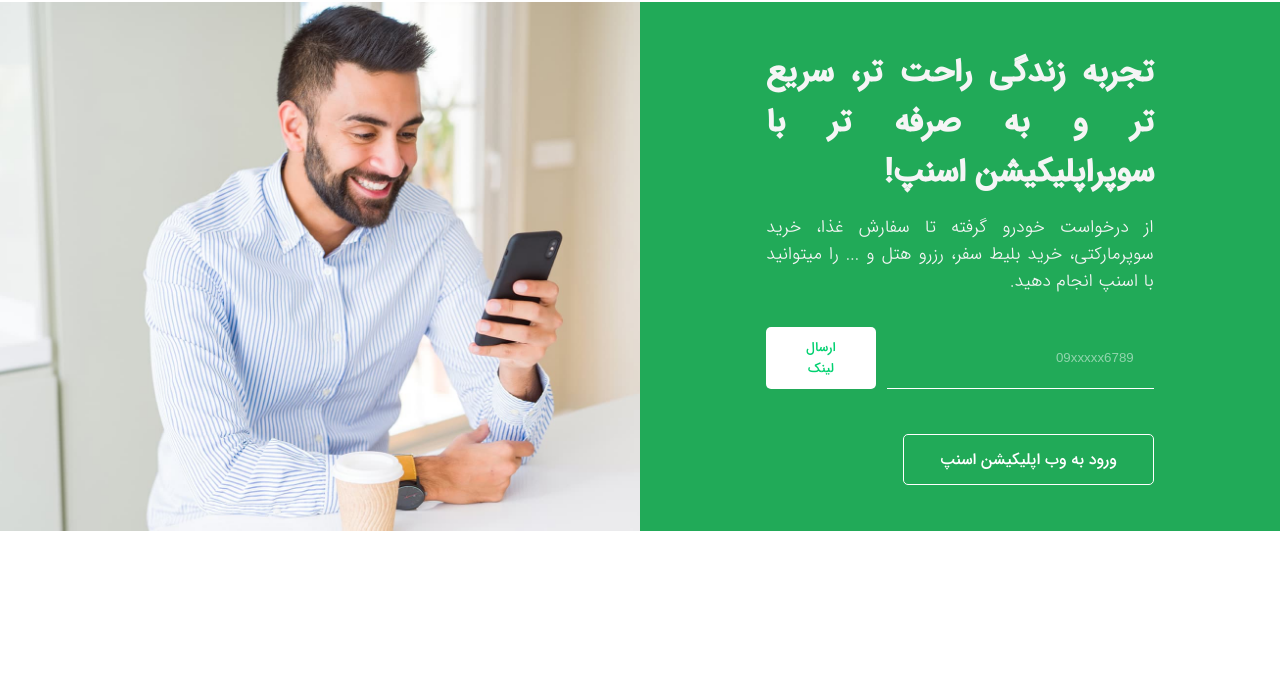
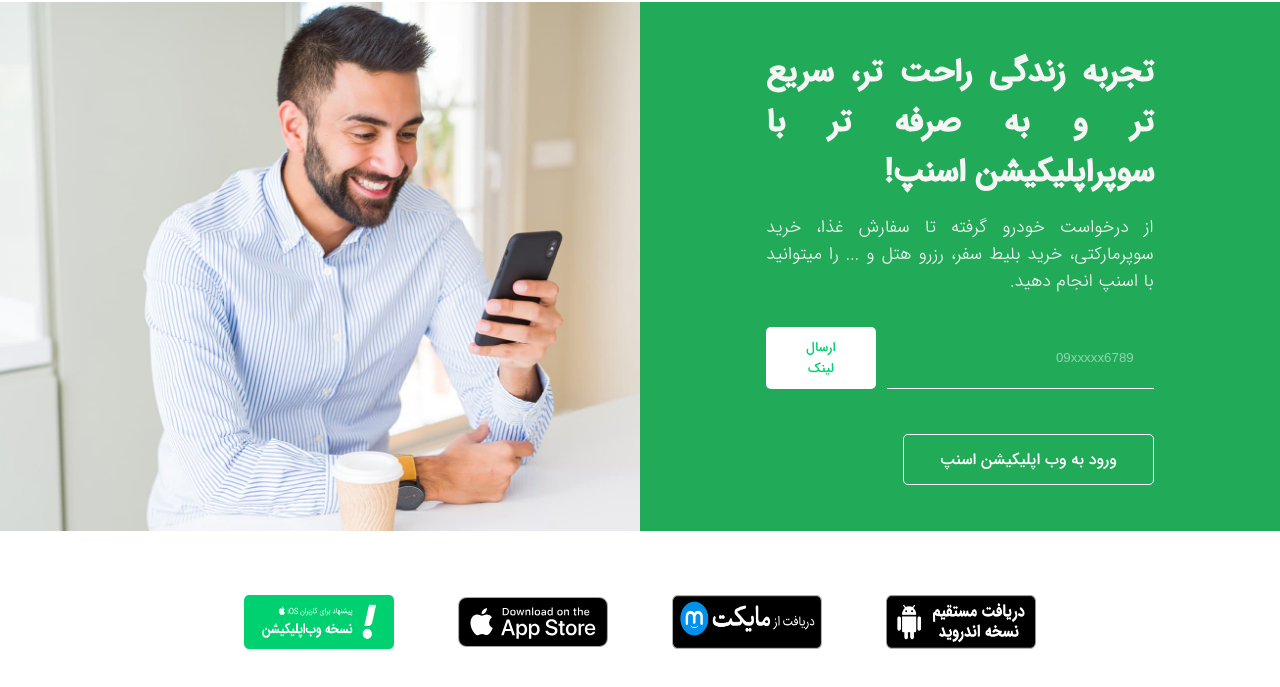
Before and after one commit to nasrybita/snapp.ir, a plain HTML site: page index.html in a window 1280 px wide. Shown: the part 71-758 px from the top of the page. Drawn offline with Linux system fonts and the light colour scheme.

Commit message:
project app marketplace

```diff
--- a/css/style.css
+++ b/css/style.css
@@ -284,3 +284,32 @@ i {
     }
 
 }
+
+
+
+
+
+/* ------------------------------------------------------ */
+/* Marketplace Section */
+.marketplace{
+    display: none;
+}
+
+
+@media only screen and (min-width: 840px){
+    .marketplace{
+        display: grid;
+        grid-template-columns: repeat(auto-fit, minmax(150px, 10%));
+        justify-content: center;
+        gap: 4rem;
+        flex-wrap: wrap;
+        padding: 4rem;
+
+    }
+
+    .app img{
+        width: 100%;
+        height: 100%;
+    }
+
+}
--- a/index.html
+++ b/index.html
@@ -99,17 +99,34 @@
                 </div>
 
 
-
-
                 <div class="hero-download">
                     <button>دانلود اپلیکیشن اسنپ</button>
                 </div>
             </div>
+        </div>
+    </div>
+
+
+    <!--------------------------------------->
+    <!-- Marketplace Section -->
+     <div class="marketplace">
+        <div class="app one">
+            <img src="./media/images/snapp-pwa.png" alt="">
+        </div>
+        <div class="app two">
+            <img src="./media/images/app_store.svg" alt="">
+        </div>
+        <div class="app three">
+            <img src="./media/images/myketmarket.png" alt="">
+        </div>
+        <div class="app four">
+            <img src="./media/images/direct-download-badge.png" alt="">
+        </div>
+     </div>
 
 
 
-        </div>
 
-    </div>
+
 </body>
 </html>
```
